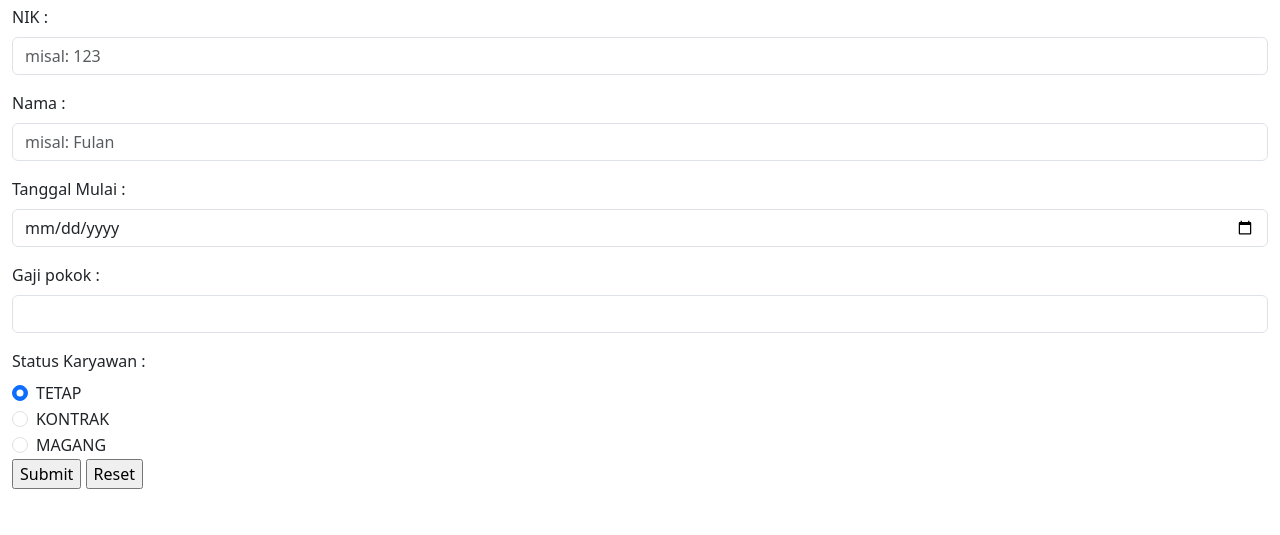
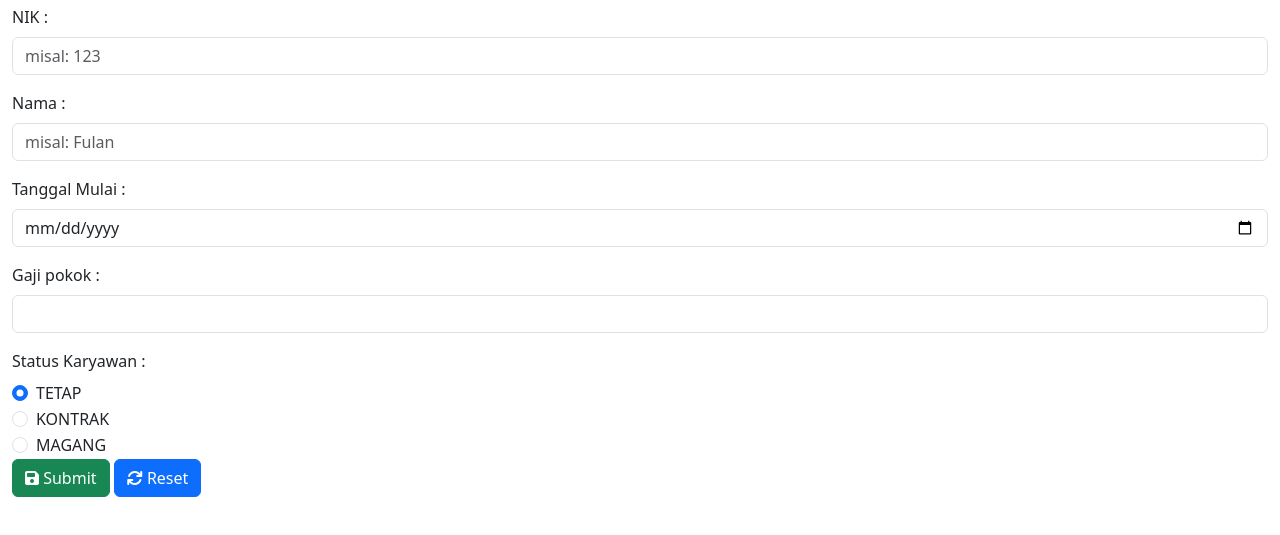
Before and after one commit to rihhadatulaisya/praktikum-web1, a plain HTML site: page sesi-4/tambah.html in a window 1280 px wide. Shown: the part 91-626 px from the top of the page. Drawn offline with nearby package versions, Linux system fonts and the light colour scheme.

Commit message:
Meupdate file tambah.html

```diff
--- a/sesi-4/tambah.html
+++ b/sesi-4/tambah.html
@@ -83,8 +83,12 @@
             </label>
           </div>
         </div>
-          <input type="submit" id="btn_submit" name="btn_submit" value="Submit" />
-          <input type="reset" id="btn_reset" name="btn_reset" value="Reset" />
+          <button type="submit" class="btn btn-success" id="btn_submit" name="btn_submit" value="submit">
+            <i class="fa fa-save"></i> Submit
+          </button>
+          <button type="reset" class="btn btn-primary" id="btn_reset" name="btn_reset" value="reset">
+            <i class="fa fa-arrows-rotate"></i> Reset
+          </button>
         </form>
       </div>
 
```
